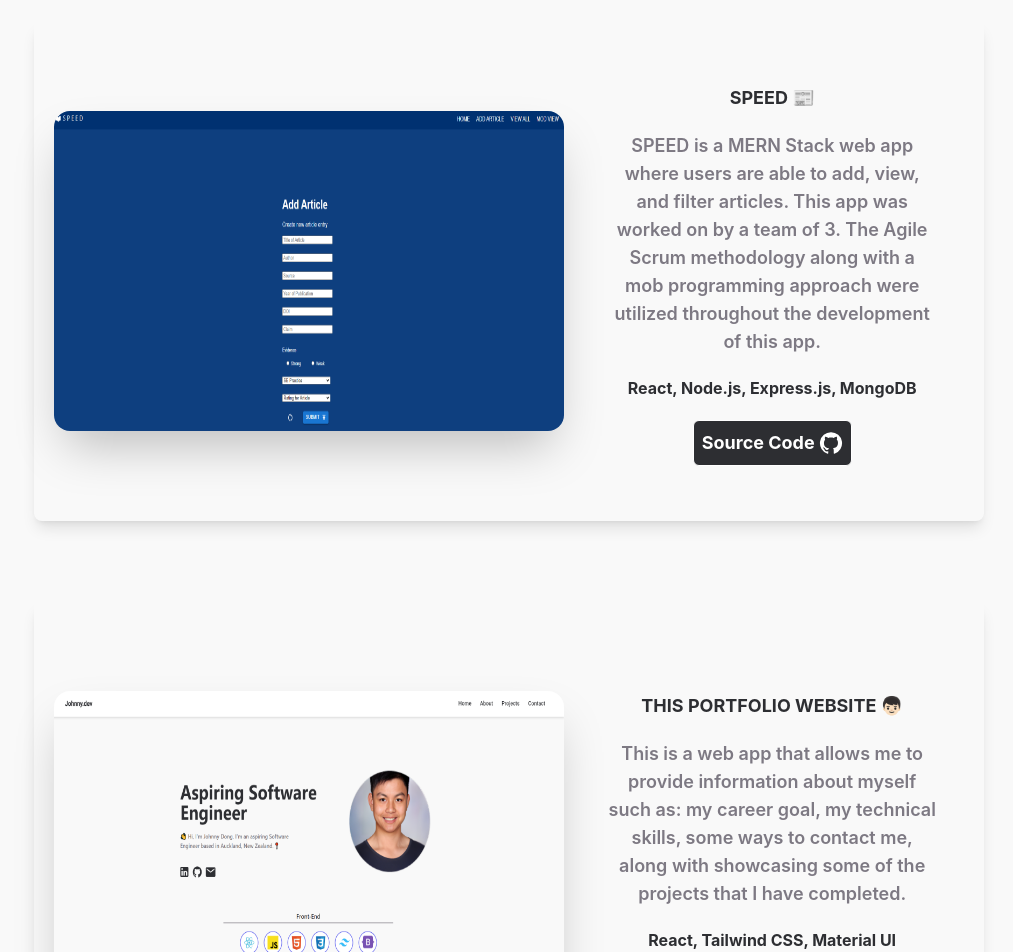
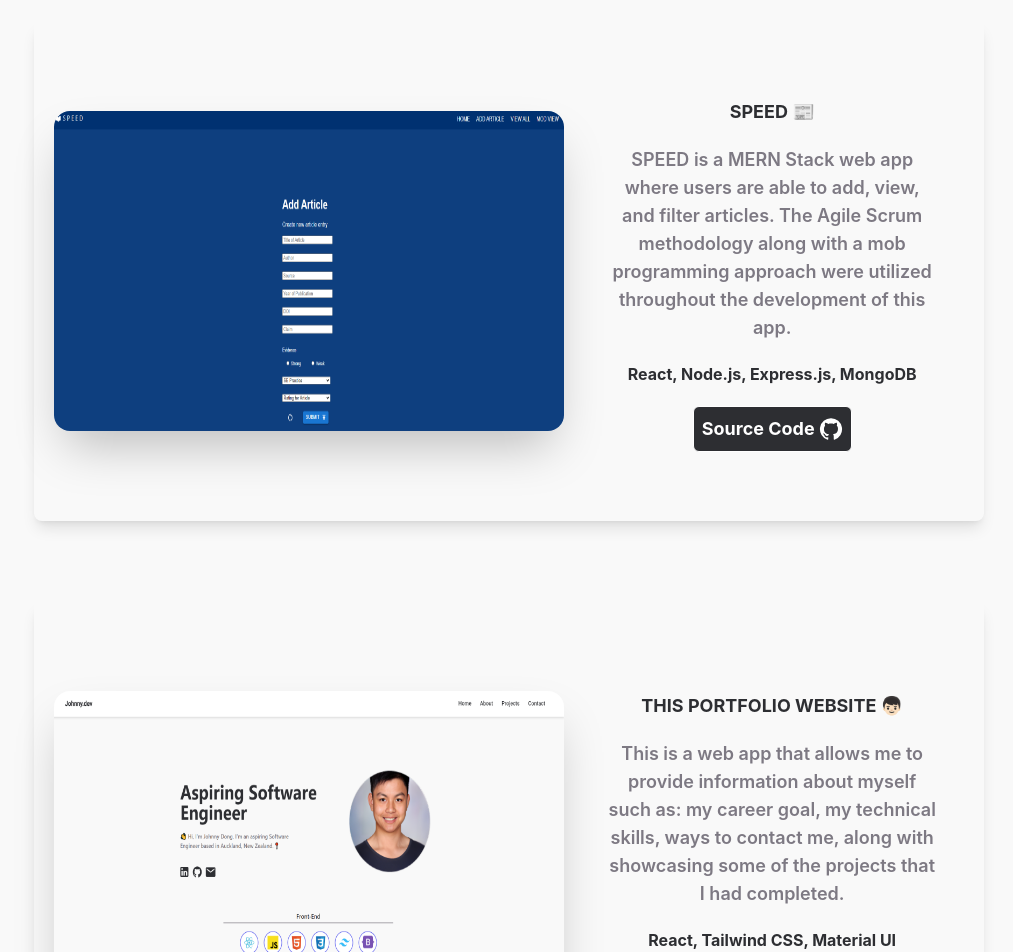
Before and after one commit to imjohnnyy/johnny-dong-portfolio-2023, a React (Create React App) app: page / in a window 1280 px wide. Shown: the part 2980-3932 px from the top of the page, without its empty margins (131-1144 px from the left). Built offline with nearby package versions, Linux system fonts and the light colour scheme.

Commit message:
adjusted project description width

```diff
--- a/src/components/ProjectsList.js
+++ b/src/components/ProjectsList.js
@@ -21,14 +21,14 @@ export const ProjectList = [
     {
       name: "SPEED 📰",
       image: SPEED,
-      description: "SPEED is a MERN Stack web app where users are able to add, view, and filter articles. This app was worked on by a team of 3. The Agile Scrum methodology along with a mob programming approach were utilized throughout the development of this app.",
+      description: "SPEED is a MERN Stack web app where users are able to add, view, and filter articles. The Agile Scrum methodology along with a mob programming approach were utilized throughout the development of this app.",
       projectLocation: "https://github.com/imjohnnyy/CISE_SPEED",
       skills: [" React, ", "Node.js, ", "Express.js, ", "MongoDB"]
     },
     {
       name: "This Portfolio Website 👦🏻",
       image: PortfolioApp ,
-      description: "This is a web app that allows me to provide information about myself such as: my career goal, my technical skills, some ways to contact me, along with showcasing some of the projects that I have completed. ",
+      description: "This is a web app that allows me to provide information about myself such as: my career goal, my technical skills, ways to contact me, along with showcasing some of the projects that I had completed. ",
       projectLocation: "https://github.com/imjohnnyy/johnny-dong-portfolio-2023",
       skills: [" React, ", "Tailwind CSS, ", "Material UI"]
     },
--- a/src/helpers/ProjectItem.js
+++ b/src/helpers/ProjectItem.js
@@ -3,7 +3,7 @@ import GitHubIcon from "@mui/icons-material/GitHub";
 const ProjectItem = ({name, image, description, projectLocation, skills}) => {
 
   return (
-    <div className={"flex items-center justify-center rounded-lg w-[950px] h-[500px] m-[40px] focus:shadow-outline shadow-lg max-lg:flex-col max-lg:w-auto max-lg:h-[850px]"}>
+    <div className={"flex mx-auto items-center justify-center rounded-lg w-[950px] h-[500px] m-[40px] focus:shadow-outline shadow-lg max-lg:flex-col max-lg:w-[auto] max-lg:h-[850px]"}>
         {/* LEFT SIDE OF PROJECT ITEM */}
         <div className="flex max-lg:w-auto max-lg:items-center max-lg:justify-center">
             <img src={image} className={"w-[45rem] h-[20rem] ml-5 rounded-2xl shadow-2xl max-lg:ml-0 max-lg:h-[100%] max-lg:w-[92.5%]"} alt="website"></img>
@@ -11,7 +11,7 @@ const ProjectItem = ({name, image, description, projectLocation, skills}) => {
         {/* RIGHT SIDE OF PROJECT ITEM */}
         <div className="flex flex-col items-center ml-[4rem] mx-[3rem] my-[2rem] w-1/2 max-lg:w-auto max-lg:mr-[4rem] max-lg:text-center">
             <h1 className={"font-bold text-gray text-lg mt-2 max-lg:justify-center max-lg:text-center max-lg:w-[120%] uppercase"}>{name}</h1>
-            <p className={"font-semibold text-center text-font-semibold text-lg text-lightgray my-5 max-lg:text-center max-lg:w-[120%]"}>{description}</p>
+            <p className={"font-semibold text-center text-font-semibold text-lg text-lightgray my-5 max-lg:text-center max-lg:w-[110%]"}>{description}</p>
             <p className={"font-bold text-gray text-center max-lg:my-2"}>{skills}</p>
             <button
                onClick={() => window.open(`${projectLocation}`)}
```
